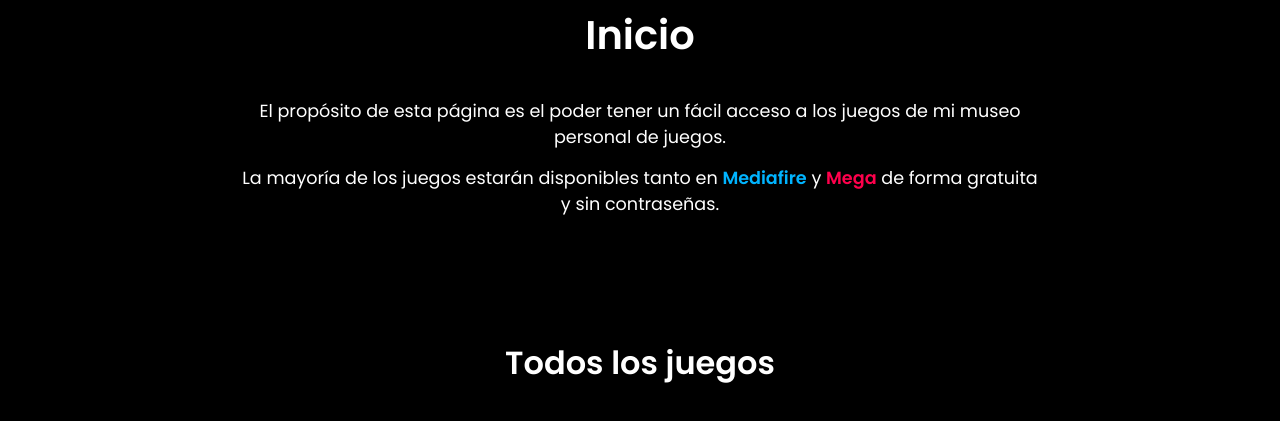
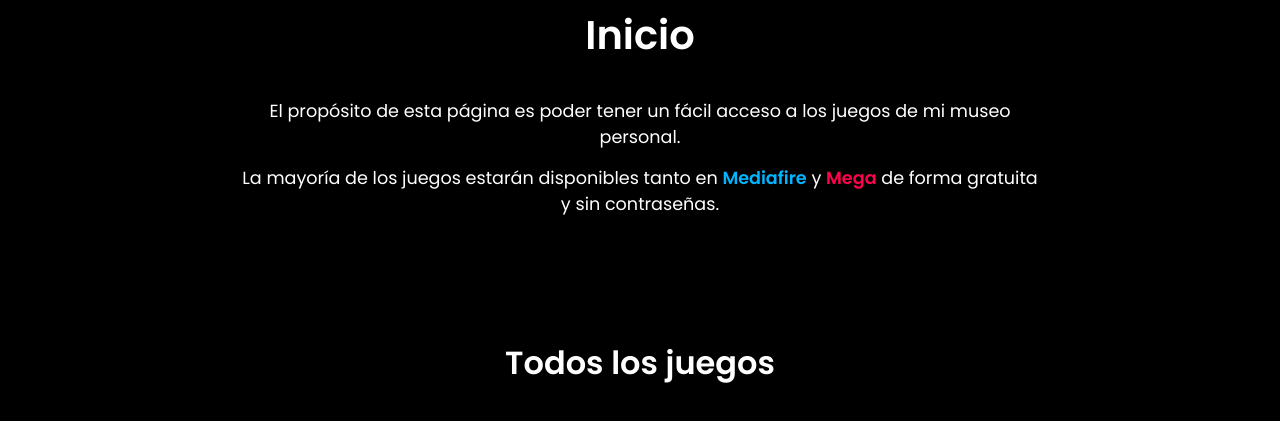
Before and after one commit to Ncht-201/Ncht_hub, a plain HTML site: page index.html in a window 1280 px wide. Shown: the part 375-796 px from the top of the page. Drawn offline with Linux system fonts and the light colour scheme.

Commit message:
index.html

```diff
--- a/index.html
+++ b/index.html
@@ -49,8 +49,8 @@ function toggleMenu() {
         <h1 class="hero-title">Inicio</h1>
 
         <p class="hero-text">
-            El propósito de esta página es el poder tener un fácil acceso a los juegos
-            de mi museo personal de juegos.
+            El propósito de esta página es poder tener un fácil acceso a los juegos
+            de mi museo personal.
         </p>
 
         <p class="hero-text">
```
